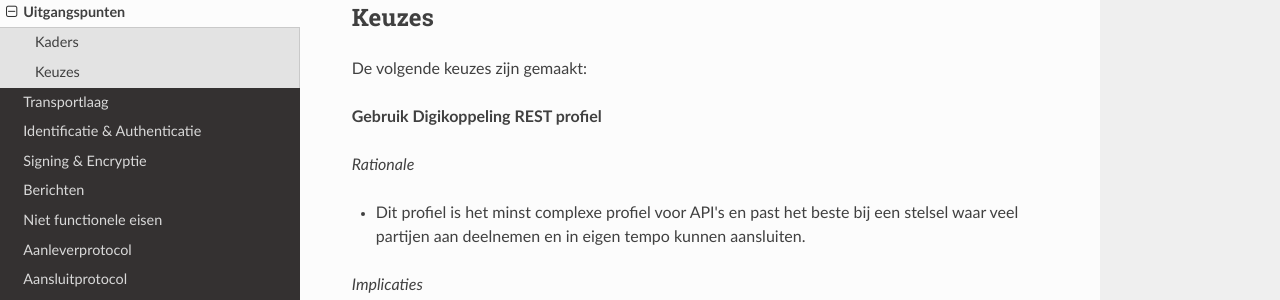
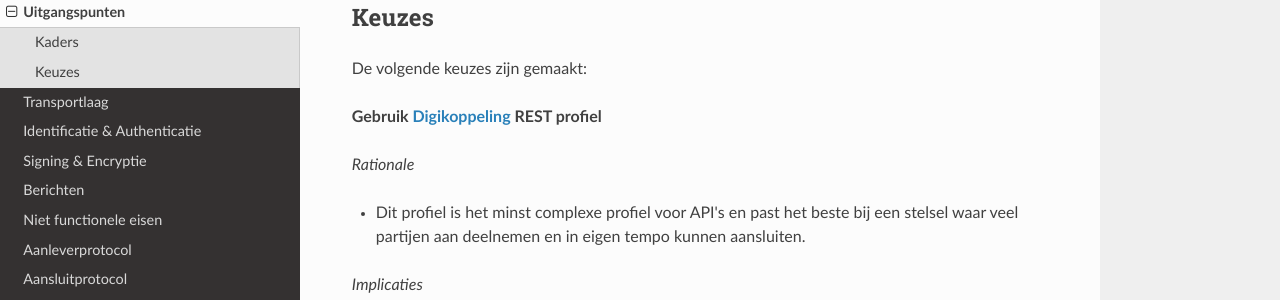
Before and after one commit to Govert-Claus/DDAS-API, an MkDocs documentation site: the page built from docs/uitgangspunten.md, in a window 1280 px wide and 900 px high, scrolled down 304 px. Shown: the part 151-451 px from the top of the window. Built offline with MkDocs 1.6.1, drawn with Linux system fonts in a browser that asks for light colours; nearby versions of some CDN libraries; part of the change alters nothing that is shown.

```diff
--- a/docs/uitgangspunten.md
+++ b/docs/uitgangspunten.md
@@ -22,7 +22,7 @@ Het koppelvlak moet voldoen aan de volgende wetten, afspraken en standaarden:
 
 De volgende keuzes zijn gemaakt:
 
-**Gebruik Digikoppeling REST profiel**
+**Gebruik [Digikoppeling](https://www.logius.nl/domeinen/gegevensuitwisseling/digikoppeling) REST profiel**
 
   *Rationale*
 
```
